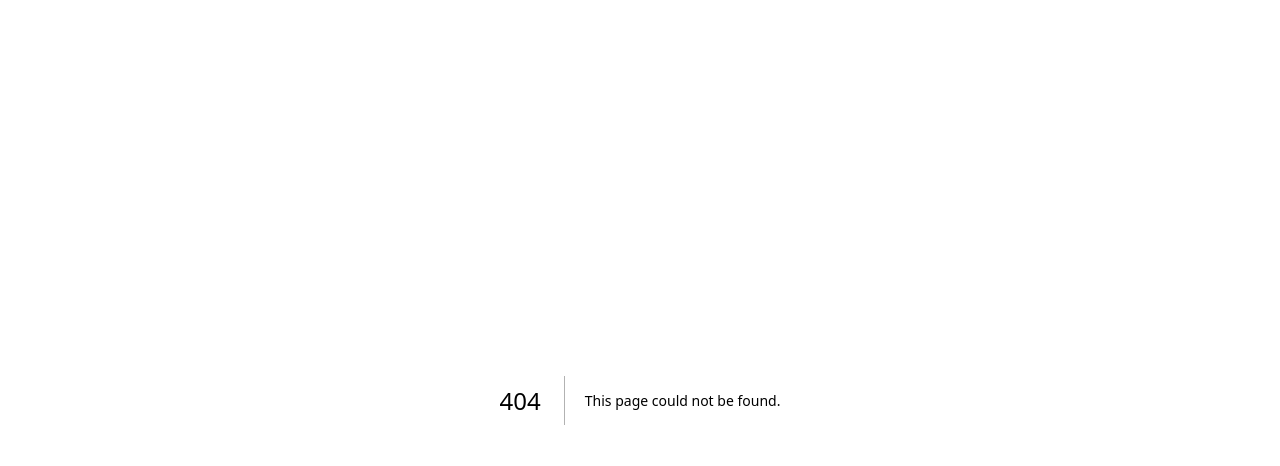
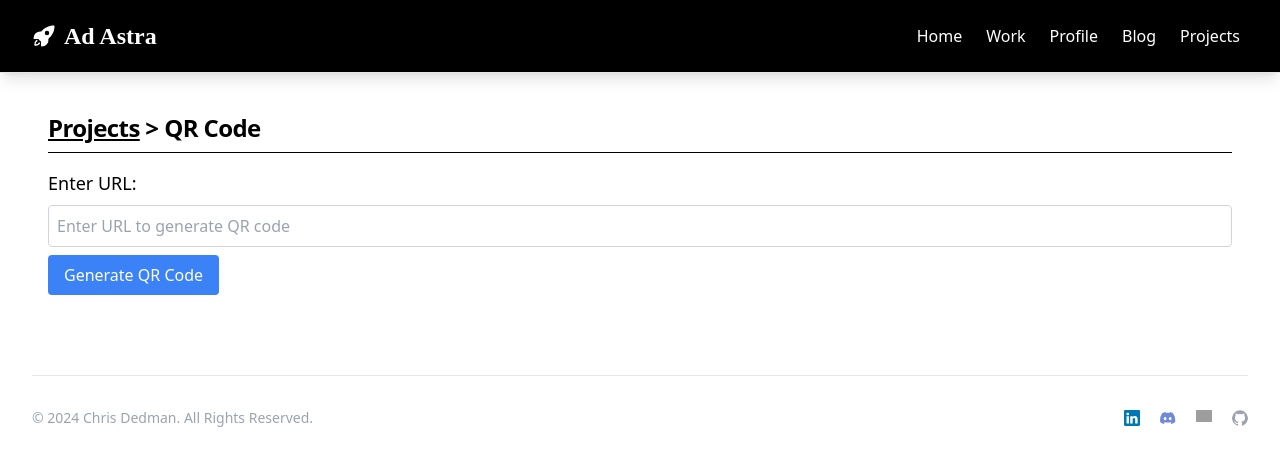
Before and after one commit to chrisdedman/website, a Next.js app: page /projects/qrcode in a window 1280 px wide. Before the commit this address had no page. Shown: the top 466 px of the page. Built offline with nearby package versions, Linux system fonts and the light colour scheme; grey boxes are pictures that could not be loaded.

Commit message:
added qr code generator project

```diff
--- a/src/app/projects/page.tsx
+++ b/src/app/projects/page.tsx
@@ -15,7 +15,7 @@ export default function Page() {
         <hr className="h-px my-8 bg-black border-0 separator mt-0 mb-0" />
         <div className="grid grid-cols-1 sm:grid-cols-2 md:grid-cols-3 lg:grid-cols-3 gap-4">
 
-          <div className="lg:w-100 mb-4 lg:mb-0">
+          <div className="w-full lg:w-100 mb-4 lg:mb-16">
             <div className="max-w-sm p-6 bg-white border border-gray-200 rounded-lg shadow mt-8">
               <a href="/projects/asteroid">
                 <h5 className="mb-2 text-2xl font-bold tracking-tight text-gray-900 text-center">Near Earth Object, Daily Tracker</h5>
@@ -29,7 +29,7 @@ export default function Page() {
             </div>
           </div>
 
-          <div className="lg:w-100 mb-4 lg:mb-0">
+          <div className="w-full lg:w-100 mb-4 lg:mb-16">
             <div className="max-w-sm p-6 bg-white border border-gray-200 rounded-lg shadow mt-8">
               <a href="/projects/resources">
                 <h5 className="mb-2 text-2xl font-bold tracking-tight text-gray-900 text-center">Resource Library</h5>
@@ -43,7 +43,7 @@ export default function Page() {
             </div>
           </div>
 
-          <div className="lg:w-100 mb-4 lg:mb-12">
+          <div className="w-full lg:w-100 mb-4 lg:mb-16">
             <div className="max-w-sm p-6 bg-white border border-gray-200 rounded-lg shadow mt-8">
               <a href="/projects/cursif">
                 <h5 className="mb-2 text-2xl font-bold tracking-tight text-gray-900 text-center">Cursif</h5>
@@ -57,7 +57,7 @@ export default function Page() {
             </div>
           </div>
 
-          <div className="lg:w-100 mb-4 lg:mb-16">
+          <div className="w-full lg:w-100 mb-4 lg:mb-16">
             <div className="max-w-sm p-6 bg-white border border-gray-200 rounded-lg shadow mt-8">
               <a href="/projects/deep-work">
                 <h5 className="mb-2 text-2xl font-bold tracking-tight text-gray-900 text-center">Deep Work Timer</h5>
@@ -71,6 +71,21 @@ export default function Page() {
             </div>
           </div>
 
+          <div className="w-full lg:w-100 mb-4 lg:mb-16">
+            <div className="max-w-sm p-6 bg-white border border-gray-200 rounded-lg shadow mt-8">
+              <a href="/projects/qrcode">
+                <h5 className="mb-2 text-2xl font-bold tracking-tight text-gray-900 text-center">QR Code Generator</h5>
+              </a>
+              <p className="mb-3 font-normal text-gray-700">
+                Make your own QR Code quickly and easily, with full visibility and no concealed data.
+              </p>
+              <a href="/projects/qrcode" className="inline-flex items-center px-3 py-2 text-sm font-medium text-center text-white bg-red-700 rounded-lg hover:bg-red-800 focus:ring-4 focus:outline-none focus:ring-red-300">
+                Try it! <CursorArrowRaysIcon className="w-4 h-4 ms-2" />
+              </a>
+            </div>
+          </div>
+
+
         </div>
       </div>
 
--- /dev/null
+++ b/src/app/projects/qrcode/page.tsx
@@ -0,0 +1,64 @@
+"use client"
+import React, { useState } from "react";
+import Menu from "@/components/navigation";
+import Footer from "@/components/footer";
+import { QRCodeCanvas } from 'qrcode.react';
+
+export default function Page() {
+  const [url, setUrl] = useState("");
+  const [submittedUrl, setSubmittedUrl] = useState("");
+
+  const handleInputChange = (event: any) => {
+    setUrl(event.target.value);
+  };
+
+  const handleSubmit = (event: any) => {
+    event.preventDefault();
+    setSubmittedUrl(url);
+  };
+
+  return (
+    <div className="h-screen p-4 lg:p-8 mt-16">
+      <Menu />
+      <div className="p-4">
+        <h5 className="mb-2 text-2xl font-bold tracking-tight">
+          <a href="/projects" className="underline">Projects</a>{" > "}QR Code
+        </h5>
+        <hr className="h-px my-8 bg-black border-0 separator mt-0 mb-0" />
+
+        <form onSubmit={handleSubmit} className="my-4">
+          <label htmlFor="urlInput" className="block text-lg font-medium mb-2">
+            Enter URL:
+          </label>
+          <input
+            type="text"
+            id="urlInput"
+            placeholder="Enter URL to generate QR code"
+            value={url}
+            onChange={handleInputChange}
+            className="w-full p-2 border border-gray-300 rounded mb-2"
+          />
+          <button
+            type="submit"
+            className="px-4 py-2 bg-blue-500 text-white rounded hover:bg-blue-600"
+          >
+            Generate QR Code
+          </button>
+        </form>
+
+        <div className="flex justify-center my-4">
+          {submittedUrl && (
+            <QRCodeCanvas
+              value={submittedUrl}
+              size={200}
+              bgColor="#ffffff"
+              fgColor="#000000"
+              level="H"
+            />
+          )}
+        </div>
+      </div>
+      <Footer />
+    </div>
+  );
+}
```
